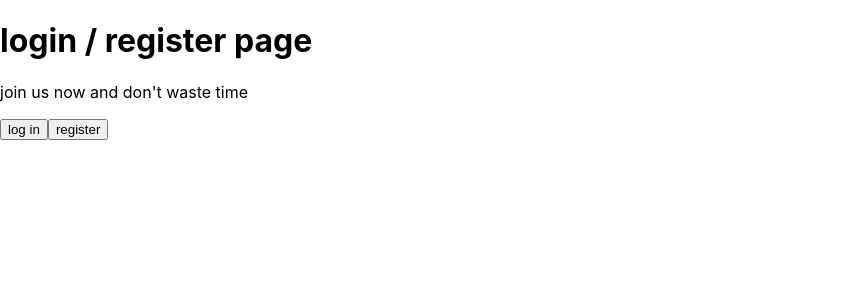
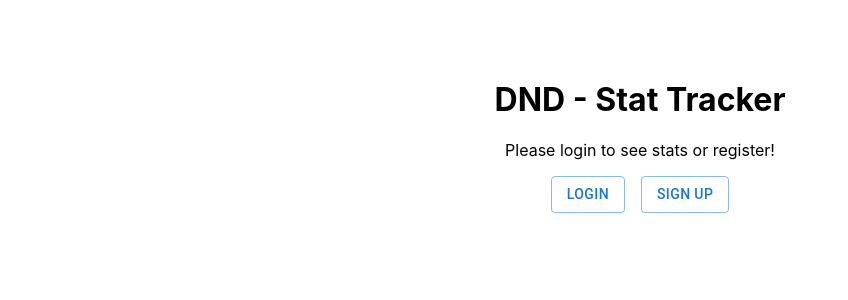
Before and after one commit to IanClark-fullStack/dnd-stat-tracker, a React (Create React App) app in the folder client/: page / in a window 1280 px wide. Shown: the top 300 px of the page, without its empty margins (0-848 px from the left). Built offline with nearby package versions, Linux system fonts and the light colour scheme.

Commit message:
added correct routes

```diff
--- a/client/src/App.js
+++ b/client/src/App.js
@@ -70,14 +70,12 @@ function App() {
           {/* <Route exact path="/" component={Home} /> */}
 
           {/* <Route exact path="/login" component={Login} /> */}
-          <Route path="/login" component={ Login } />
 
           <Route exact path="/login" component={Login} />
           {/* <Route path="/login" component={ LoginPage } />
 
           <Route path="/register" component={ RegisterPage } />*/}
-          <Route path="/home" component={ HomePage } />
-          <Route exact path="/" component={ LandingPage } />
+          <Route exact path="/" component={Home} />
           <Route exact path="/signup" component={Signup} />
           <Route exact path="/dashboard" component={User} />
           <Route exact path="/dmdashboard" component={Admin} />
--- a/client/src/pages/Home.js
+++ b/client/src/pages/Home.js
@@ -8,8 +8,8 @@ import './Home.css';
 export default function Home() {
     return (
         <div className='test1'>
-            <h1>Homepage</h1>
-            <p>Two buttons will be here( login/sign up?)</p>
+            <h1>DND - Stat Tracker</h1>
+            <p>Please login to see stats or register!</p>
             <Stack direction="row" spacing={2} justifyContent="center">
                 <Button variant="outlined" component={Link} to="/login">Login</Button>
                 <Button variant="outlined" component={Link} to="/signup">Sign Up</Button>
```
